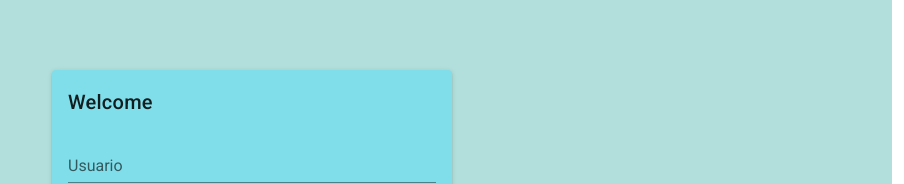
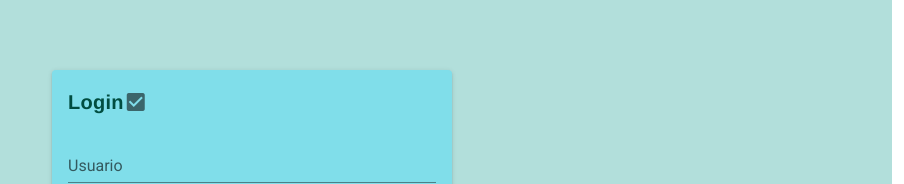
Before and after one commit to MartinConstantini/Front-Crud-Funcional, a Nuxt app: page / in a window 1280 px wide. Shown: the part 194-378 px from the top of the page, without its empty margins (376-1280 px from the left). Built offline with nearby package versions, Linux system fonts and the light colour scheme.

Commit message:
Diseno Final

```diff
--- a/components/users/ui-login.vue
+++ b/components/users/ui-login.vue
@@ -1,6 +1,6 @@
 <template>
-  <v-card width="400" color="#80DEEA">
-    <v-card-title>Welcome</v-card-title>
+  <v-card rounded="100" width="400" color="#80DEEA">
+    <v-card-title class="custom-title">Login<v-icon left>mdi-checkbox-marked</v-icon></v-card-title>
     <v-card-text>
       <v-form ref="frmLogin" v-model="valid">
         <v-text-field
@@ -57,7 +57,7 @@ export default {
             if (result.data.alert === 'success') {
               this.$store.commit('modifyAlert', true)
               this.$store.commit('modifyType', 'success')
-              this.$store.commit('modifyText', 'Bienvenido!!!')
+              this.$store.commit('modifyText', 'Bienvenido :)')
             } else {
               this.$store.commit('modifyAlert', true)
               this.$store.commit('modifyType', 'error')
@@ -75,4 +75,10 @@ export default {
 </script>
 
 <style scoped>
+.custom-title {
+  font-family: Helvetica, sans-serif;
+  font-weight: bold;
+  text-align: center;
+  color: #004D40
+}
 </style>
```
